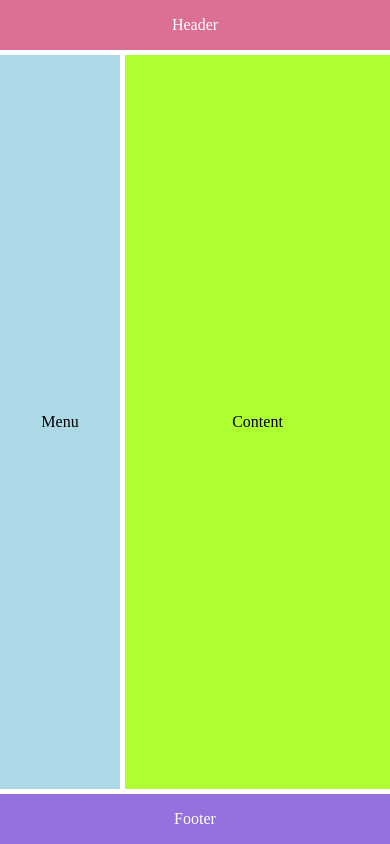
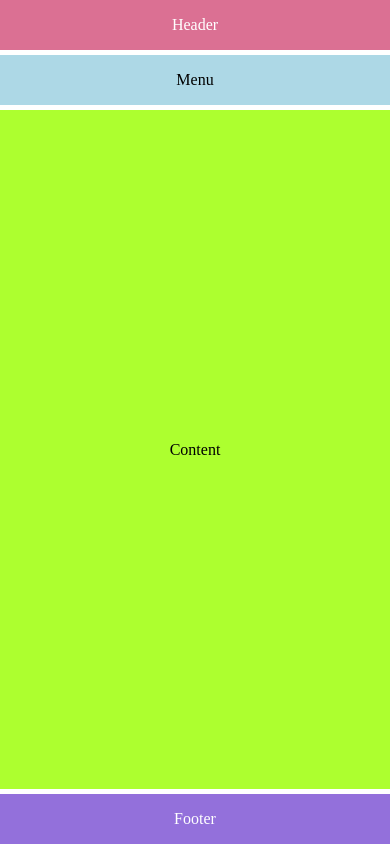
Before and after one commit to ChenReuven/CssGridDemoLayer, a plain HTML site: page index.html in a window 390 px wide. Drawn offline with Linux system fonts and the light colour scheme.

Commit message:
Basic Css Grid Template Structure - add breakpoint capability

```diff
--- a/style.css
+++ b/style.css
@@ -42,3 +42,14 @@ html, body {
     background: mediumpurple;
     color: #FFFFFF;
 }
+
+@media only screen and (max-width: 480px) {
+   .container {
+       grid-template-areas:
+               "h h h h h h"
+               "m m m m m m"
+               "c c c c c c"
+               "f f f f f f";
+       grid-template-rows: 50px 50px auto 50px;
+   }
+}
```
Also changed, not shown: assets/mobile-screen.png (added), 1 other file.
